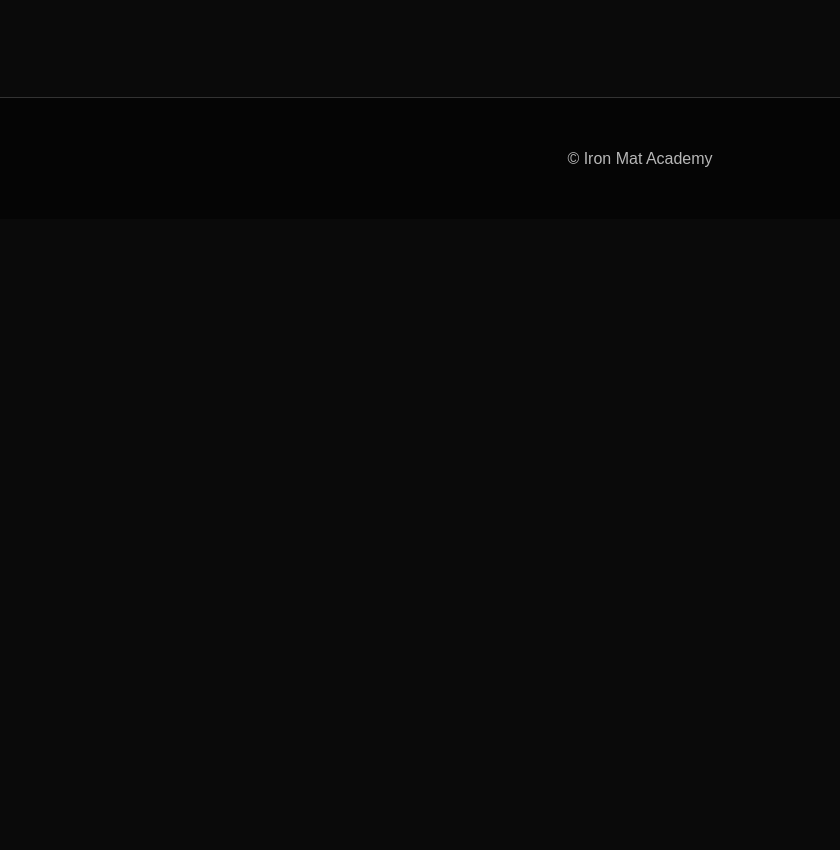
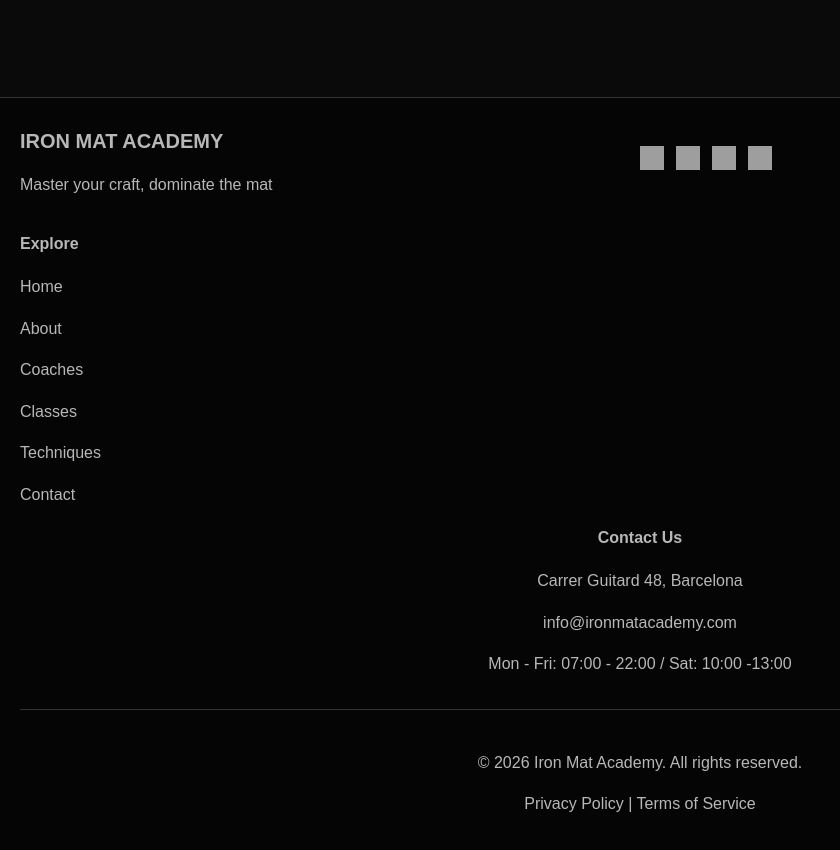
Before and after one commit to YenaKC/iron-mat-academy-client, a React (Vite) app: page /contact in a window 1280 px wide. Shown: the part 780-1630 px from the top of the page, without its empty margins (0-840 px from the left). Before the commit the page ends 999 px from the top, so only its background shows below. Built offline with nearby package versions, Linux system fonts and the light colour scheme; grey boxes are pictures that could not be loaded.

Commit message:
footer styling

```diff
--- a/src/App.css
+++ b/src/App.css
@@ -186,6 +186,35 @@ form {
   width: 100%;
   max-width: 520px;
   margin: 0 auto;
+}
+
+.footer-content {
+  display: grid;
+  gap: 32px;
+}
+
+.footer-brand,
+.footer-links,
+.footer-content {
+  text-align: left;
+}
+
+.footer-socials {
+  display: flex;
+  gap: 12px;
+  margin-top: 16px;
+}
+
+.footer-socials img {
+  width: 24px;
+  height: 24px;
+}
+
+.footer-bottom {
+  margin-top: 32px;
+  text-align: center;
+  border-top: 1px solid var(--card-border);
+  padding-top: 24px;
 }
 
 /* ================= ABOUT ================== */
@@ -441,6 +470,11 @@ form {
     margin-top: 0;
   }
 
+  /* FOOTER */
+  .footer-content {
+    grid-template-columns: 2fr 1fr 1fr;
+  }
+
   /* HOME: CARD SECTION */
   .card-grid {
     grid-template-columns: repeat(3, 1fr);
--- a/src/components/Footer.jsx
+++ b/src/components/Footer.jsx
@@ -1,7 +1,44 @@
 function Footer() {
-    return(
+    return (
         <footer>
-            <p>© Iron Mat Academy</p>
+            <div className="footer-content">
+
+                <div className="footer-brand">
+                    <h3>IRON MAT ACADEMY</h3>
+                    <p>Master your craft, dominate the mat</p>
+                </div>
+
+                <div className="footer-socials">
+                    <img src="/tiktok.png" alt="TikTok" />
+                    <img src="/instagram.png" alt="Instagram" />
+                    <img src="/x.png" alt="X" />
+                    <img src="/facebook.png" alt="Facebook" />
+                </div>
+            </div>
+
+            <div className="footer-links">
+                <h4>Explore</h4>
+
+                <p>Home</p>
+                <p>About</p>
+                <p>Coaches</p>
+                <p>Classes</p>
+                <p>Techniques</p>
+                <p>Contact</p>
+            </div>
+
+            <div className="footer-contact">
+                <h4>Contact Us</h4>
+
+                <p>Carrer Guitard 48, Barcelona</p>
+                <p>info@ironmatacademy.com</p>
+                <p>Mon - Fri: 07:00 - 22:00 / Sat: 10:00 -13:00</p>
+            </div>
+
+            <div className="footer-bottom">
+                <p>© 2026 Iron Mat Academy. All rights reserved.</p>
+                <p>Privacy Policy | Terms of Service</p>
+            </div>
         </footer>
     );
 }
```
